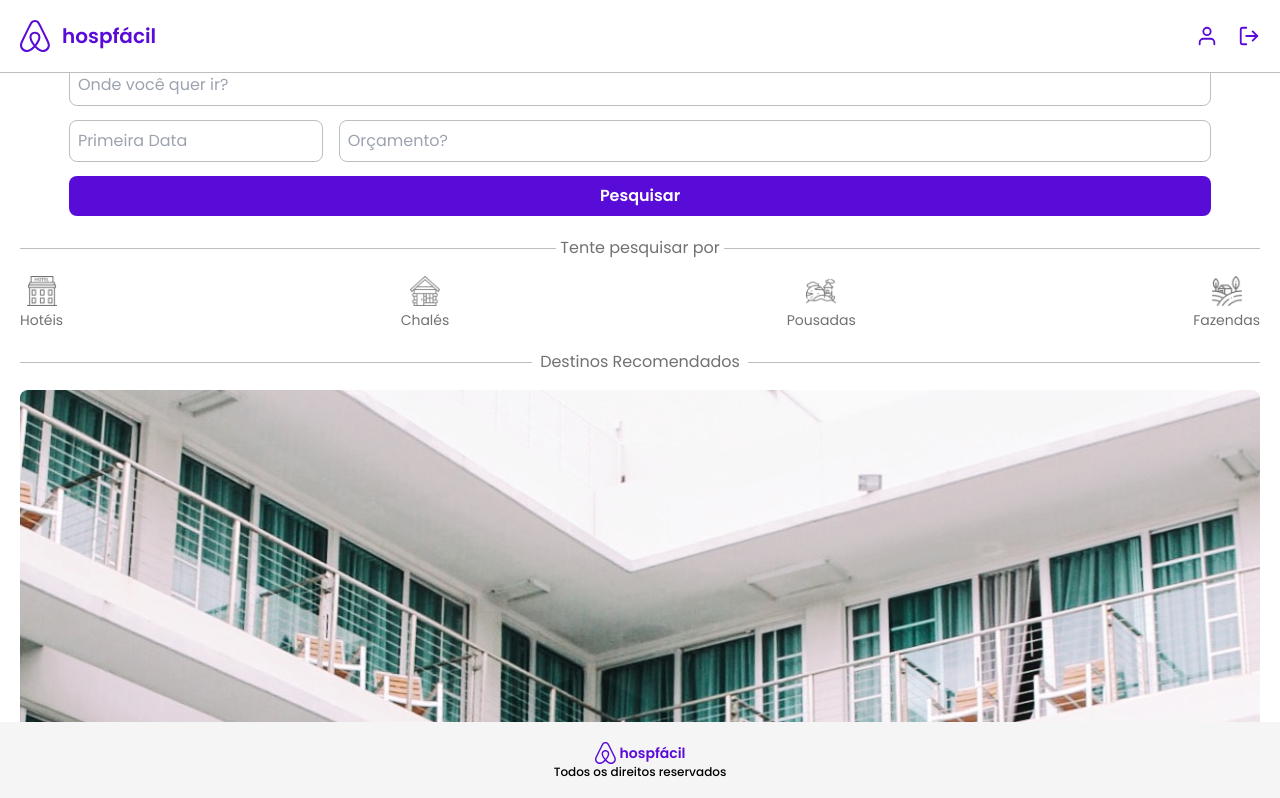
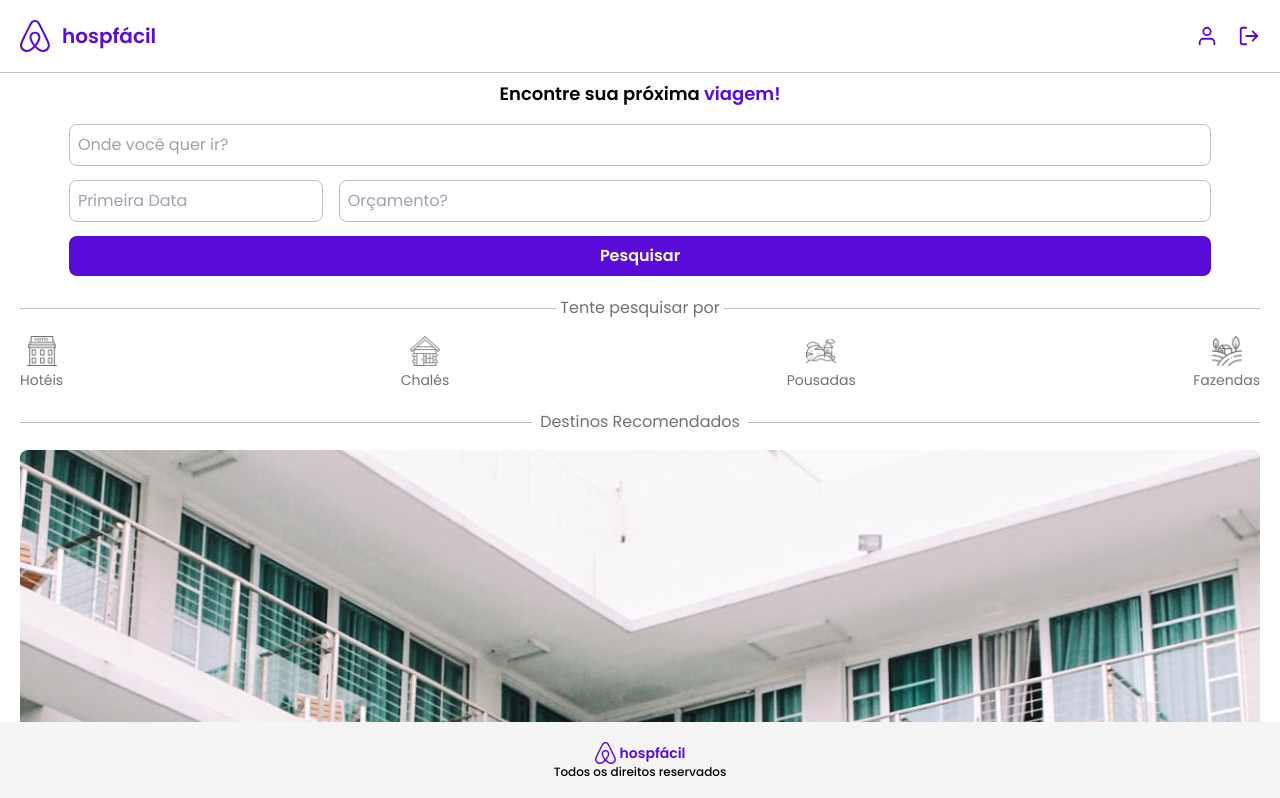
Before and after one commit to viniseven/hospfacil, a React (Vite) app in the folder frontend/: page / in a window 1280 px wide. Shown: the top 798 px of the page. Built offline with nearby package versions, Linux system fonts and the light colour scheme.

Commit message:
fix: adjust component position

```diff
--- a/frontend/src/pages/Home/home.jsx
+++ b/frontend/src/pages/Home/home.jsx
@@ -1,18 +1,19 @@
-import { Header } from '../../components/Header/header';
-import { Footer } from '../../components/Footer/footer';
+import { Header } from "../../components/Header/header";
+import { Footer } from "../../components/Footer/footer";
 
-import { SearchTypes } from '../../components/SearchTypes/searchtypes';
-import { RecomendedDestinations } from '../../components/RecommendedDestinations/recommendedDestinations';
-import { SearchTrips } from '../../components/SearchTrips/searchTrips';
+import { SearchTypes } from "../../components/SearchTypes/searchtypes";
+import { RecomendedDestinations } from "../../components/RecommendedDestinations/recommendedDestinations";
+import { SearchTrips } from "../../components/SearchTrips/searchTrips";
 
 export function Home() {
   return (
     <div className="relative min-h-screen">
       <Header />
 
-      <main className="flex flex-col items-center gap-5 p-5">
+      <main className="flex flex-col items-center gap-5 py-20 px-5">
         <SearchTrips />
         <SearchTypes />
+
         <RecomendedDestinations />
       </main>
       <Footer />
```
